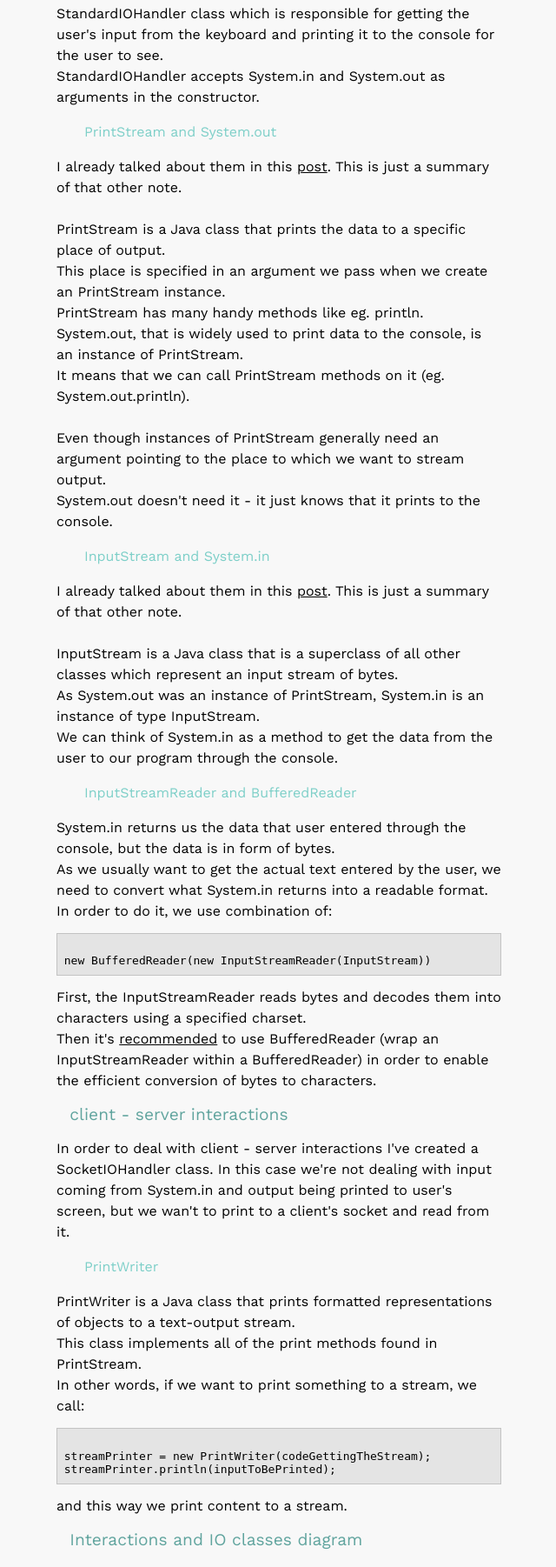
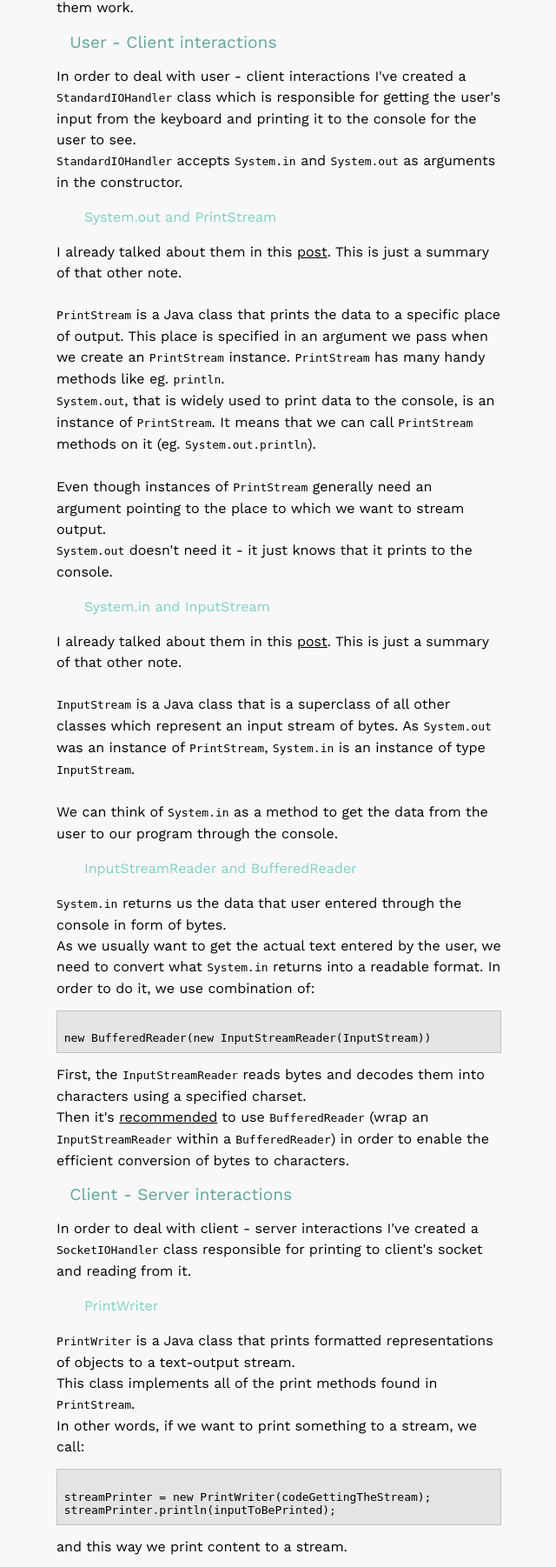
Before and after one commit to Kotauror/my-blog, a Node server app: page /tech-articles/echo-server-io in a window 1280 px wide. Shown: the part 1203-3005 px from the top of the page at 87% size, without its empty margins (319-959 px from the left). Run offline with Node 20, Linux system fonts and the light colour scheme; data that the repository does not hold is empty; some libraries are stand-ins or nearby versions.

Commit message:
echo server io.

```diff
--- a/views/tech-articles/echo-server-io.ejs
+++ b/views/tech-articles/echo-server-io.ejs
@@ -8,13 +8,15 @@
 
     <main>
   <div class="article-title">EchoClient in Java</div>
-  <div class="sub-title">Understanding the variety IO classes</div>
+  <div class="sub-title">Understanding the variety of Java IO classes</div>
 
   In my last <u><a href="http://tech-and-chips.herokuapp.com/tech-articles/echo-server">post</a></u> I wrote about the server side of an EchoServer and explained how to mock the connection
   between the server's socket and client's socket for the purpose of tests. <br><br>
 
   In this note I'm going to talk about the client's side of the EchoServer (EchoClient) and the Java IO classes that I used to write and test it. <br>
-  I'm going to focus on the IO classes only, without discussing EchoClient in general, as the Internet is full of such materials :)
+  I'm going to focus on the IO classes only, without discussing EchoClient in general, as the Internet is full of such materials :) <br><br>
+
+  Some of the things might be confusing (out of context?) at first, but I believe that the diagrams provided will make it easier to understand.
 
   <div class="article-section"> Types of interactions </div>
 
@@ -22,60 +24,59 @@
 - user and client, <br>
 - client and server. <br><br>
 
-The diagram below illustrates the relevant interactions:
+The diagram illustrates the relevant interactions:
 
   <img src="https://image.ibb.co/e10bWU/20180809_100527.jpg" width="100%" class="hoverItBig">
 
-  Below I'll analyze them one by one telling what kind of IO classes I used in order to write them,.
+  Below I'll explain what kind of IO classes I used in order to make them work.
 
-  <div class="article-section"> user - client interactions </div>
+  <div class="article-section"> User - Client interactions </div>
 
-In order to deal with user - client interactions I've created a StandardIOHandler class which is responsible for getting the user's input from the keyboard and printing it to the console for the user to see. <br>
-StandardIOHandler accepts System.in and System.out as arguments in the constructor.
+In order to deal with user - client interactions I've created a <code>StandardIOHandler</code> class which is responsible for getting the user's input from the keyboard and printing it to the console for the user to see. <br>
+<code>StandardIOHandler</code> accepts <code>System.in</code> and <code>System.out</code> as arguments in the constructor.
 
-<div class="article-section-2"> PrintStream and System.out </div>
+<div class="article-section-2"> System.out and PrintStream </div>
 
 I already talked about them in this <u><a href="http://tech-and-chips.herokuapp.com/tech-articles/printstream">post</a></u>. This is just a summary of that other note. <br><br>
 
-  PrintStream is a Java class that prints the data to a specific place of output. <br>
-  This place is specified in an argument we pass when we create an PrintStream instance.<br>
-  PrintStream has many handy methods like eg. println.<br>
-  System.out, that is widely used to print data to the console, is an instance of PrintStream.<br>
-  It means that we can call PrintStream methods on it (eg. System.out.println).<br><br>
+  <code>PrintStream</code> is a Java class that prints the data to a specific place of output.
+  This place is specified in an argument we pass when we create an <code>PrintStream</code> instance.
+  <code>PrintStream</code> has many handy methods like eg. <code>println</code>.<br>
+  <code>System.out</code>, that is widely used to print data to the console, is an instance of <code>PrintStream</code>.
+  It means that we can call <code>PrintStream</code> methods on it (eg. <code>System.out.println</code>).<br><br>
 
-  Even though instances of PrintStream generally need an argument pointing to the place to which we want to stream output.<br>
-  System.out doesn't need it - it just knows that it prints to the console.<br>
+  Even though instances of <code>PrintStream</code> generally need an argument pointing to the place to which we want to stream output.<br>
+  <code>System.out</code> doesn't need it - it just knows that it prints to the console.<br>
 
-  <div class="article-section-2"> InputStream and System.in </div>
+  <div class="article-section-2"> System.in and InputStream</div>
 
   I already talked about them in this <u><a href="http://tech-and-chips.herokuapp.com/tech-articles/inputstream">post</a></u>. This is just a summary of that other note. <br><br>
 
-  InputStream is a Java class that is a superclass of all other classes which represent an input stream of bytes.<br>
-  As System.out was an instance of PrintStream, System.in is an instance of type InputStream. <br>
-  We can think of System.in as a method to get the data from the user to our program through the console.<br>
+  <code>InputStream</code> is a Java class that is a superclass of all other classes which represent an input stream of bytes. As <code>System.out</code> was an instance of <code>PrintStream</code>, <code>System.in</code> is an instance of type <code>InputStream</code>. <br><br>
+  We can think of <code>System.in</code> as a method to get the data from the user to our program through the console.<br>
 
   <div class="article-section-2"> InputStreamReader and BufferedReader </div>
 
-  System.in returns us the data that user entered through the console, but the data is in form of bytes. <br>
-  As we usually want to get the actual text entered by the user, we need to convert what System.in returns into
+  <code>System.in</code> returns us the data that user entered through the console in form of bytes. <br>
+  As we usually want to get the actual text entered by the user, we need to convert what <code>System.in</code> returns into
   a readable format. In order to do it, we use combination of: <br>
 
   <pre><code>
 new BufferedReader(new InputStreamReader(InputStream))
 </code></pre>
 
-  First, the InputStreamReader reads bytes and decodes them into characters using a specified charset.<br>
+  First, the <code>InputStreamReader</code> reads bytes and decodes them into characters using a specified charset.<br>
   Then it's <u><a href="https://docs.oracle.com/javase/7/docs/api/java/io/InputStreamReader.html">recommended</a></u>
-  to use BufferedReader (wrap an InputStreamReader within a BufferedReader) in order to enable the efficient conversion of bytes to characters.
+  to use <code>BufferedReader</code> (wrap an <code>InputStreamReader</code> within a <code>BufferedReader</code>) in order to enable the efficient conversion of bytes to characters.
 
-  <div class="article-section"> client - server interactions </div>
+  <div class="article-section"> Client - Server interactions </div>
 
-  In order to deal with client - server interactions I've created a SocketIOHandler class. In this case we're not dealing with input coming from System.in and output being printed to user's screen, but we wan't to print to a client's socket and read from it.
+  In order to deal with client - server interactions I've created a <code>SocketIOHandler</code> class responsible for printing to client's socket and reading from it.
 
   <div class="article-section-2"> PrintWriter </div>
 
-  PrintWriter is a Java class that prints formatted representations of objects to a text-output stream. <br>
-  This class implements all of the print methods found in PrintStream. <br>
+  <code>PrintWriter</code> is a Java class that prints formatted representations of objects to a text-output stream. <br>
+  This class implements all of the print methods found in <code>PrintStream</code>. <br>
   In other words, if we want to print something to a stream, we call:<br>
   <pre><code>
 streamPrinter = new PrintWriter(codeGettingTheStream);
@@ -86,18 +87,18 @@ streamPrinter.println(inputToBePrinted);
 
   <div class="article-section"> Interactions and IO classes diagram </div>
 
-  This diagram illustrated how and where I used Java IO classes:
+  This diagram illustrated how and where I used the Java IO classes described above:
 
     <img src="https://image.ibb.co/habrWU/20180809_105613.jpg" width="100%" class="hoverItBig">
 
   <div class="article-section"> Mocking input and output streams </div>
 
-  There are two more classes that I used which are ByteArrayOutputStream and ByteArrayInputStream. <br><br>
+  There are two more IO classes that I used which are <code>ByteArrayOutputStream</code> and <code>ByteArrayInputStream</code>. <br><br>
 
-  I used ByteArrayOutputStream in order to "catch" the output stream - instead of printing it to a screen / printing it to a socket,
-  I redirected it to the ByteArrayOutputStream which wrote the data into byte array. The data can be retrieved using toByteArray() and toString().<br><br>
+  I used <code>ByteArrayOutputStream</code> in order to "catch" the output stream - instead of printing it to a screen / printing it to a socket,
+  I redirected it to the <code>ByteArrayOutputStream</code> which wrote the data into byte array. The data can be retrieved using <code>toByteArray()</code> and <code>toString()</code>.<br><br>
 
-  I used ByteArrayInputStream in order to mock input - both in case of user input from the keyboard and in case of input that came from server's socket.
+  I used <code>ByteArrayInputStream</code> in order to mock input - both in case of user input from the keyboard and in case of input that came from server's socket.
   Instead of getting input from these places, I hardcoded it myself:
   <pre><code>
   new ByteArrayInputStream("test Input".getBytes());
--- a/views/tech_articles_info/echo-server-io.ejs
+++ b/views/tech_articles_info/echo-server-io.ejs
@@ -4,7 +4,7 @@
       <h1 class="post-title">EchoClient in Java</h2>
   </section>
   <section class="short">
-      <p1>Understanding the variety IO classes.</p>
+      <p1>Understanding the variety of Java IO classes.</p>
   </section>
 </a>
   <div class="post-info">
```
